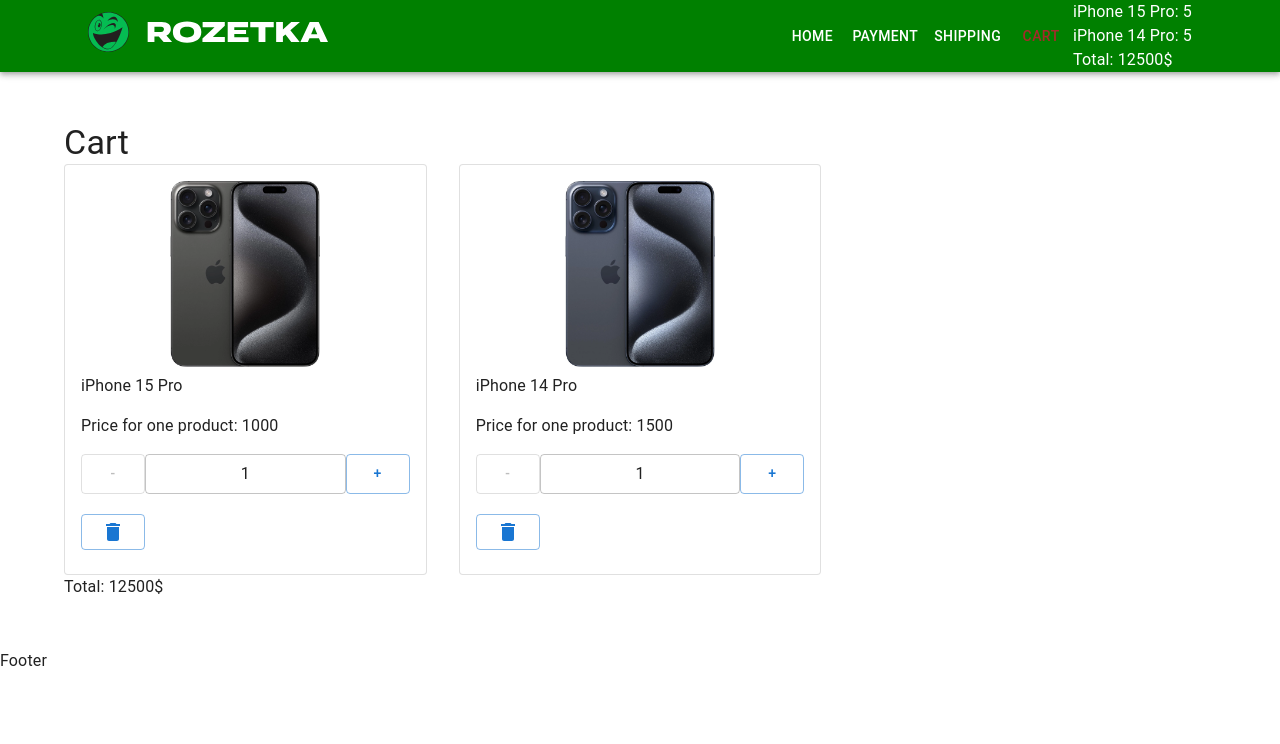
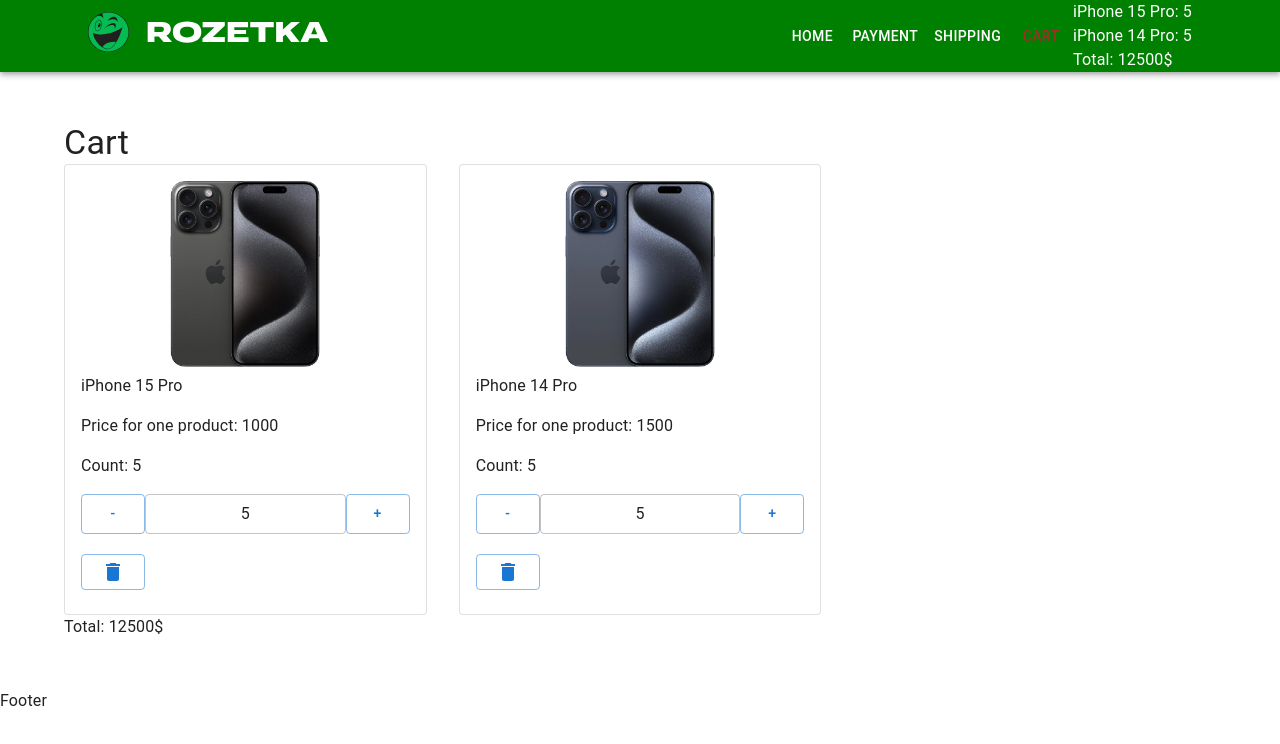
Before and after one commit to vavva1987/shop-project, a React (Create React App) app: page /cart in a window 1280 px wide. Shown: the top 744 px of the page. Built offline with nearby package versions, Linux system fonts and the light colour scheme.

Commit message:
added quantity

```diff
--- a/src/Pages/CartPage/CartPage.tsx
+++ b/src/Pages/CartPage/CartPage.tsx
@@ -8,9 +8,14 @@
         [id: number]: number
     }
     removeProductFromCart?: (id: number) => void
+    changeProductQuantity: (id: number, count: number) => void
 }
 
-const CartPage = ({ productsInCart, removeProductFromCart }: Props) => {
+const CartPage = ({
+    productsInCart,
+    removeProductFromCart,
+    changeProductQuantity,
+}: Props) => {
     return (
         <div>
             <Typography component={'h1'} variant="h4">
@@ -19,6 +24,7 @@
 
             <Grid container spacing={4}>
                 <CartProductList
+                    changeProductQuantity={changeProductQuantity}
                     removeProductFromCart={removeProductFromCart}
                     productsInCart={productsInCart}
                     CartItem={CartProductListItemExtended}
--- a/src/components/CartProductList/CartProductList.tsx
+++ b/src/components/CartProductList/CartProductList.tsx
@@ -11,6 +11,7 @@
     CartItem?: any
 
     removeProductFromCart?: (id: number) => void
+    changeProductQuantity?: (id: number, count: number) => void
 }
 
 const CartProductList = ({
@@ -18,6 +19,7 @@
     productsObject = getProductsObject(productsArray),
     CartItem = CartProductListItem,
     removeProductFromCart,
+    changeProductQuantity,
 }: Props) => {
     return (
         <>
@@ -27,6 +29,7 @@
                     product={productsObject[+productId]}
                     productCount={productsInCart[+productId]}
                     removeProductFromCart={removeProductFromCart}
+                    changeProductQuantity={changeProductQuantity}
                 />
             ))}
         </>
--- a/src/components/CartProductList/CartProductListItemExtended.tsx
+++ b/src/components/CartProductList/CartProductListItemExtended.tsx
@@ -1,25 +1,21 @@
-import { Button, Card, CardContent, Grid, TextField } from '@mui/material'
+import { Button, Card, CardContent, Grid } from '@mui/material'
 import { Products } from 'utils/productsArray'
 import DeleteIcon from '@mui/icons-material/Delete'
-import { useState } from 'react'
+import Quantity from 'components/Quantity/Quantity'
 
 type Props = {
     product: Products
     productCount: number
     removeProductFromCart: (id: number) => void
+    changeProductQuantity: (id: number, count: number) => void
 }
 
 const CartProductListItemExtended = ({
     product,
     removeProductFromCart,
+    productCount,
+    changeProductQuantity,
 }: Props) => {
-    const [count, setCount] = useState<number>(1)
-    const onIncrementClick = () => {
-        setCount((prevState) => prevState + 1)
-    }
-    const onDecrementClick = () => {
-        setCount((prevState) => prevState - 1)
-    }
     return (
         <Grid item xs={12} sm={6} md={4}>
             <Card variant="outlined">
@@ -29,25 +25,16 @@
                     </div>
                     <div>{product.title}</div>
                     <p>Price for one product: {product.price}</p>
-
-                    <div className="product-quantity">
-                        <Button
-                            variant="outlined"
-                            onClick={onDecrementClick}
-                            disabled={count <= 1}
-                        >
-                            -
-                        </Button>
-                        <TextField size="small" value={count} />
-                        <Button
-                            variant="outlined"
-                            onClick={onIncrementClick}
-                            disabled={count >= 10}
-                        >
-                            +
-                        </Button>
-                    </div>
-                    <div className="btns-wrap"></div>
+                    <p>Count: {productCount}</p>
+                    <Quantity
+                        count={productCount}
+                        onDecrementClick={() =>
+                            changeProductQuantity(product.id, productCount - 1)
+                        }
+                        onIncrementClick={() =>
+                            changeProductQuantity(product.id, productCount + 1)
+                        }
+                    />
                     <Button
                         variant="outlined"
                         onClick={() => removeProductFromCart(product.id)}
--- a/src/components/Products/ProductListItem.tsx
+++ b/src/components/Products/ProductListItem.tsx
@@ -1,6 +1,7 @@
-import { Button, Card, CardContent, TextField } from '@mui/material'
+import { Button, Card, CardContent } from '@mui/material'
 import './ProductListItem.scss'
 import { useState } from 'react'
+import Quantity from 'components/Quantity/Quantity'
 
 type ProductListItemType = {
     id: number
@@ -47,23 +48,11 @@
                 <div className="product-features">Capacity: {capacity}</div>
                 <div className="product-price">{price} $</div>
 
-                <div className="product-quantity">
-                    <Button
-                        variant="outlined"
-                        onClick={onDecrementClick}
-                        disabled={count <= 1}
-                    >
-                        -
-                    </Button>
-                    <TextField size="small" value={count} />
-                    <Button
-                        variant="outlined"
-                        onClick={onIncrementClick}
-                        disabled={count >= 10}
-                    >
-                        +
-                    </Button>
-                </div>
+                <Quantity
+                    count={count}
+                    onDecrementClick={onDecrementClick}
+                    onIncrementClick={onIncrementClick}
+                />
                 <div className="btns-wrap">
                     <Button
                         variant="outlined"
--- /dev/null
+++ b/src/components/Quantity/Quantity.tsx
@@ -0,0 +1,31 @@
+import { Button, TextField } from '@mui/material'
+
+type Props = {
+    onDecrementClick: () => void
+    onIncrementClick: () => void
+    count: number
+}
+
+const Quantity = ({ onDecrementClick, onIncrementClick, count }: Props) => {
+    return (
+        <div className="product-quantity">
+            <Button
+                variant="outlined"
+                onClick={onDecrementClick}
+                disabled={count <= 1}
+            >
+                -
+            </Button>
+            <TextField size="small" value={count} />
+            <Button
+                variant="outlined"
+                onClick={onIncrementClick}
+                disabled={count >= 10}
+            >
+                +
+            </Button>
+        </div>
+    )
+}
+
+export default Quantity
--- a/src/layout/App.tsx
+++ b/src/layout/App.tsx
@@ -32,6 +32,13 @@
         setProductsInCart((prevState) => omit(prevState, id))
     }
 
+    const changeProductQuantity = (id: number, count: number) => {
+        setProductsInCart((prevState) => ({
+            ...prevState,
+            [id]: count,
+        }))
+    }
+
     return (
         <StyledEngineProvider injectFirst>
             <CssBaseline />
@@ -51,6 +58,7 @@
                         path="cart"
                         element={
                             <CartPage
+                                changeProductQuantity={changeProductQuantity}
                                 removeProductFromCart={removeProductFromCart}
                                 productsInCart={productsInCart}
                             />
```
